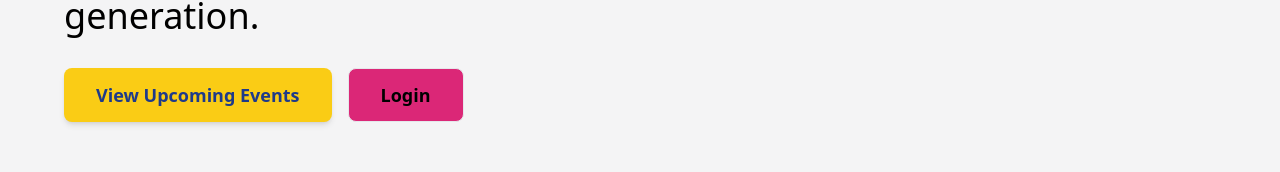
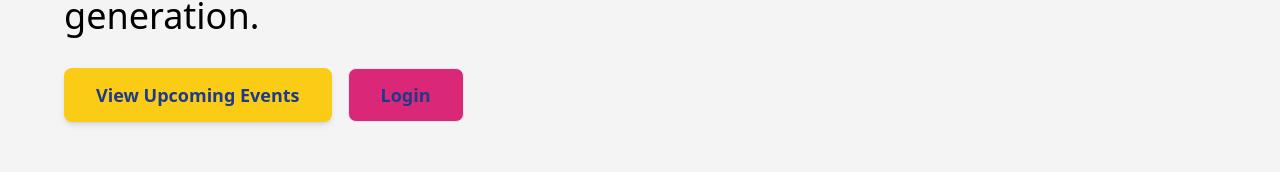
Before and after one commit to rishikesh-babu/Event-Management, a React (Vite) app in the folder client/: page / in a window 1280 px wide. Shown: the part 423-595 px from the top of the page. Built offline with nearby package versions, Linux system fonts and the light colour scheme; no server answers.

Commit message:
Updated navbar

```diff
--- a/client/src/Pages/User/EventDetails.jsx
+++ b/client/src/Pages/User/EventDetails.jsx
@@ -12,7 +12,7 @@ export default function EventDetails() {
     useEffect(() => {
         fetchEventDetails()
         fetchRegistrations()
-    }, [])
+    }, [id])
 
     useEffect(() => {
         if (eventDetails) {
--- a/client/src/Pages/User/Home.jsx
+++ b/client/src/Pages/User/Home.jsx
@@ -30,7 +30,7 @@ export default function Home() {
                         </button>
                         <button
                             onClick={() => window.location.href = '/login'}
-                            className="py-2 px-4 sm:py-3 sm:px-8 font-semibold text-lg hover:text-blue-700 bg-pink-600 border rounded-lg transition duration-300"
+                            className="py-2 px-4 sm:py-3 sm:px-8 font-bold text-lg text-blue-900 hover:text-blue-700 bg-pink-600 border rounded-lg transition duration-300"
                         >
                             Login
                         </button>
```
